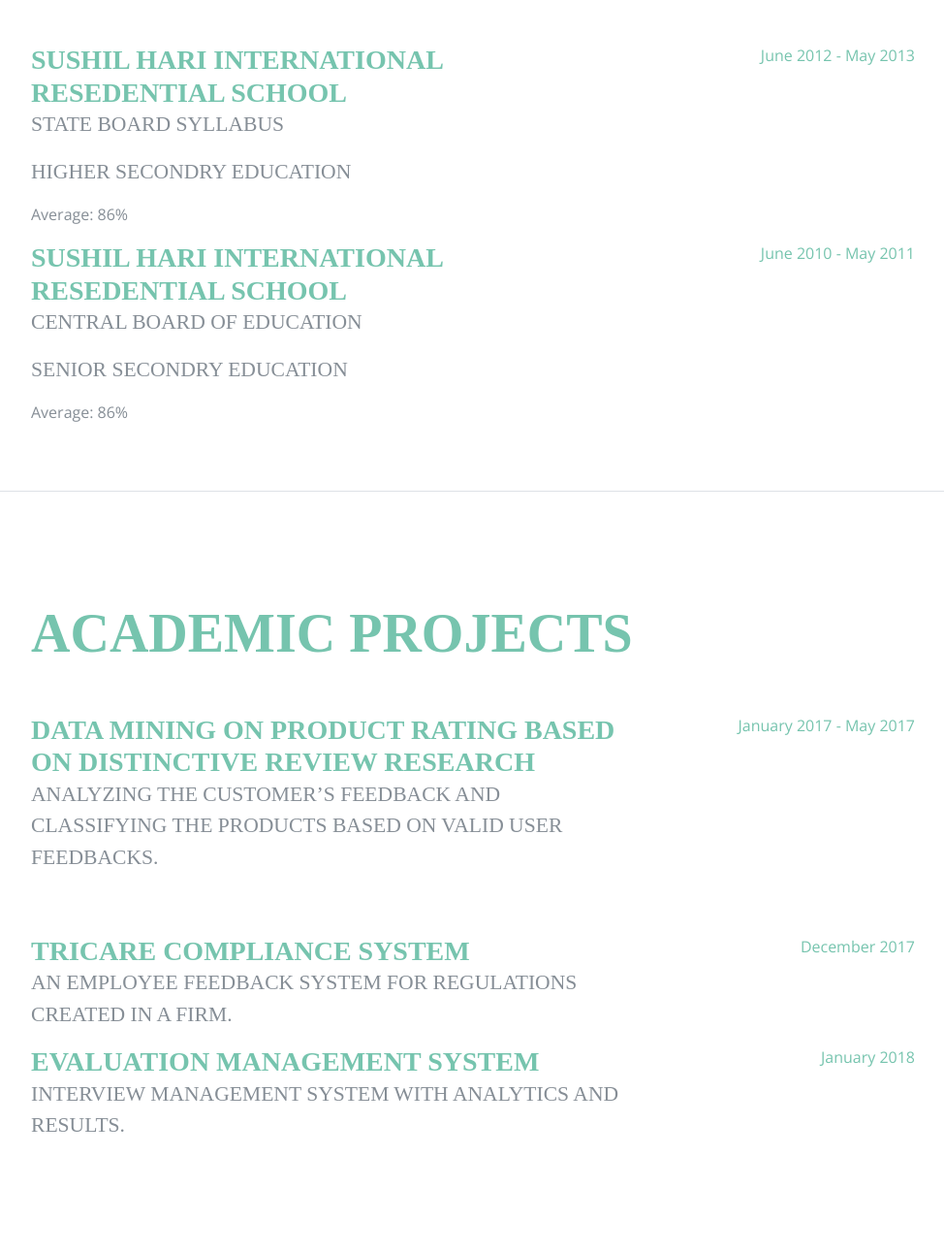
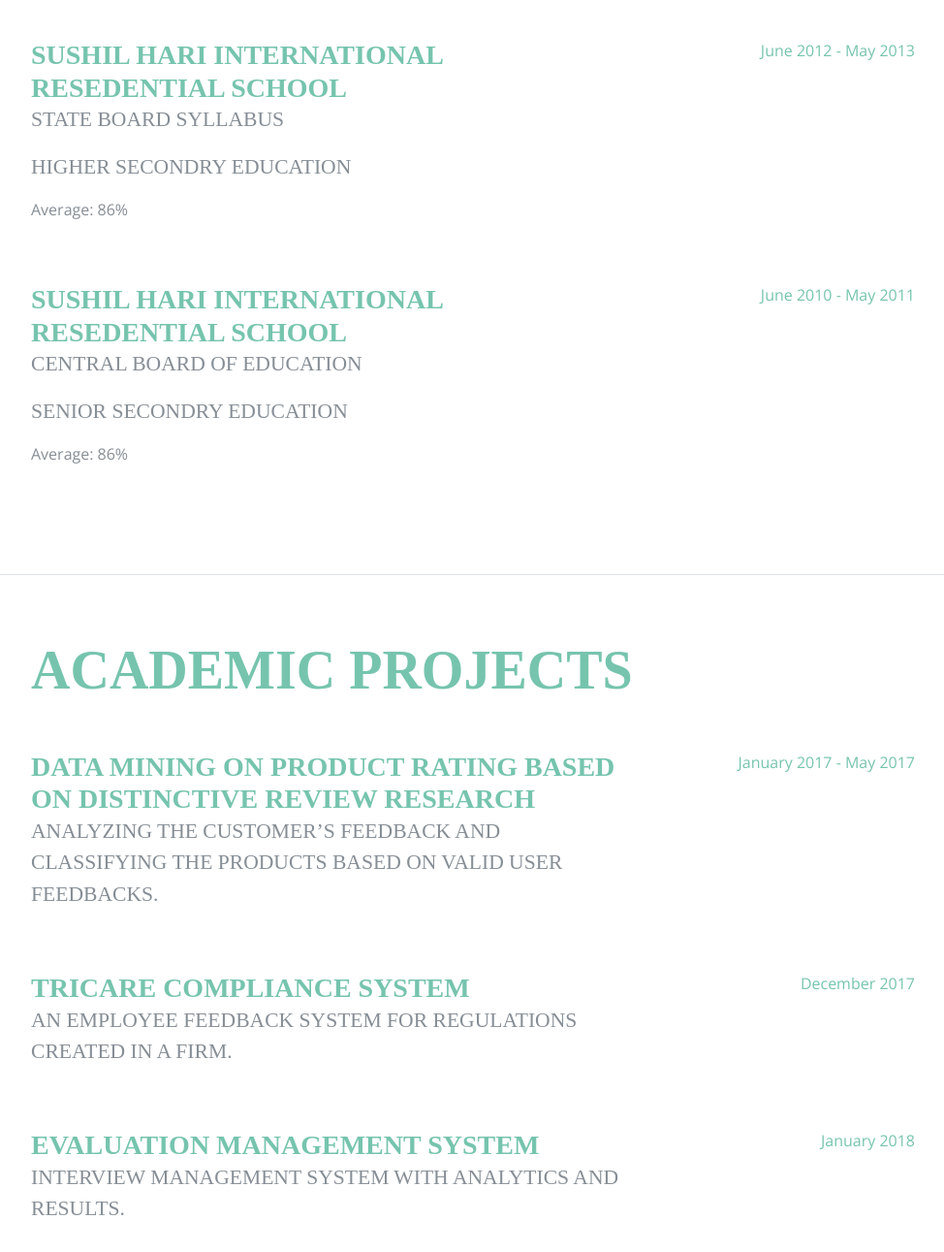
Before and after one commit to Chandruw8in/Chandruw8in.github.io, a plain HTML site: page index.html in a window 1280 px wide. Shown: the part 1093-2384 px from the top of the page at 97% size, without its empty margins (288-1262 px from the left). Drawn offline with nearby package versions, Linux system fonts and the light colour scheme; a web font is replaced by a local one.

Commit message:
Correct Padding

```diff
--- a/index.html
+++ b/index.html
@@ -138,7 +138,7 @@
                     </div>
                 </div>
 
-                <div class="resume-item d-flex flex-column flex-md-row">
+                <div class="resume-item d-flex flex-column flex-md-row mb-5">
                     <div class="resume-content mr-auto">
                         <h3 class="mb-0">Sushil Hari International Resedential School</h3>
                         <div class="subheading mb-3">State Board Syllabus</div>
@@ -149,7 +149,7 @@
                         <span class="text-primary">June 2012 - May 2013</span>
                     </div>
                 </div>
-                <div class="resume-item d-flex flex-column flex-md-row">
+                <div class="resume-item d-flex flex-column flex-md-row mb-5">
                     <div class="resume-content mr-auto">
                         <h3 class="mb-0">Sushil Hari International Resedential School</h3>
                         <div class="subheading mb-3">Central Board Of Education</div>
@@ -179,7 +179,7 @@
                     </div>
                 </div>
 
-                <div class="resume-item d-flex flex-column flex-md-row">
+                <div class="resume-item d-flex flex-column flex-md-row mb-5">
                     <div class="resume-content mr-auto">
                         <h3 class="mb-0">Tricare Compliance System </h3>
                         <div class="subheading mb-3">An Employee Feedback System for Regulations created in a firm.</div>
@@ -189,7 +189,7 @@
                         <span class="text-primary">December 2017</span>
                     </div>
                 </div>
-                <div class="resume-item d-flex flex-column flex-md-row">
+                <div class="resume-item d-flex flex-column flex-md-row mb-5">
                     <div class="resume-content mr-auto">
                         <h3 class="mb-0">Evaluation Management System</h3>
                         <div class="subheading mb-3">Interview Management System with Analytics and Results.</div>
```
